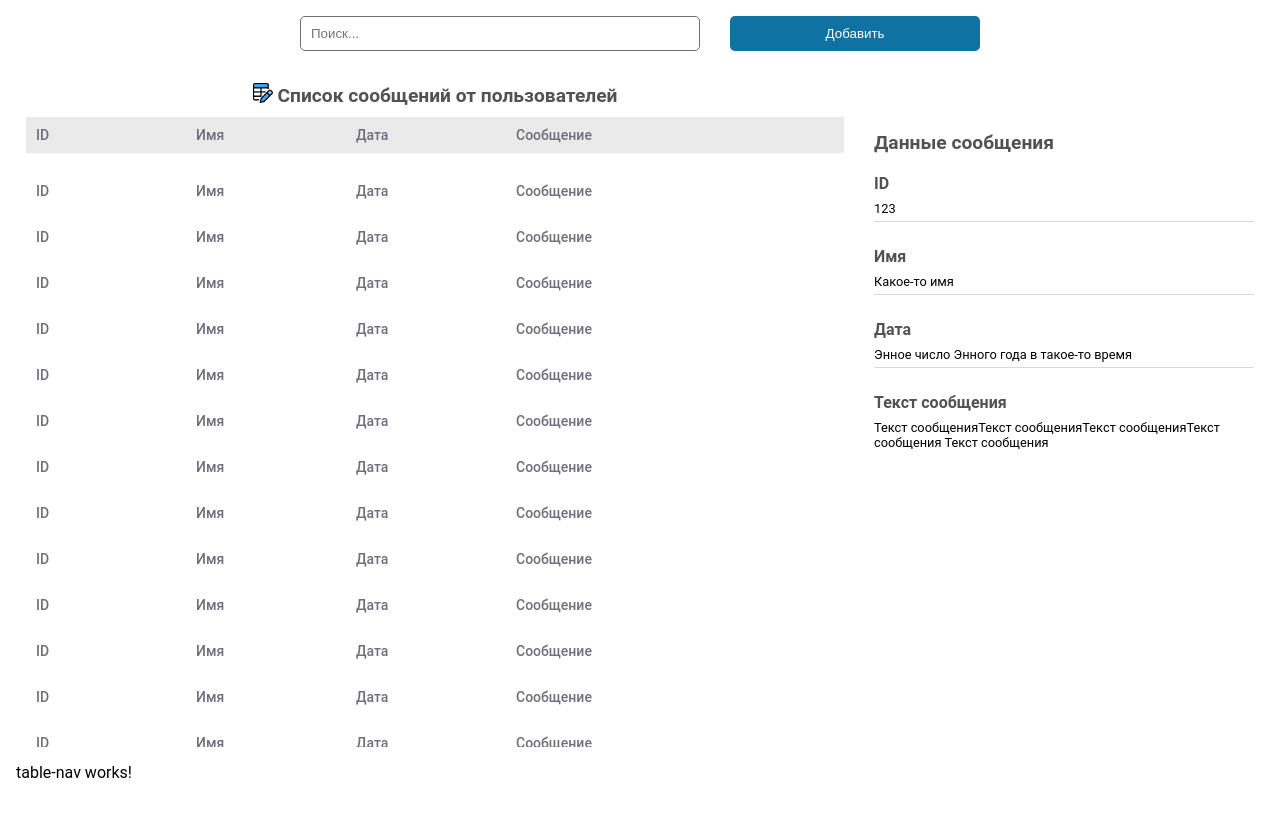
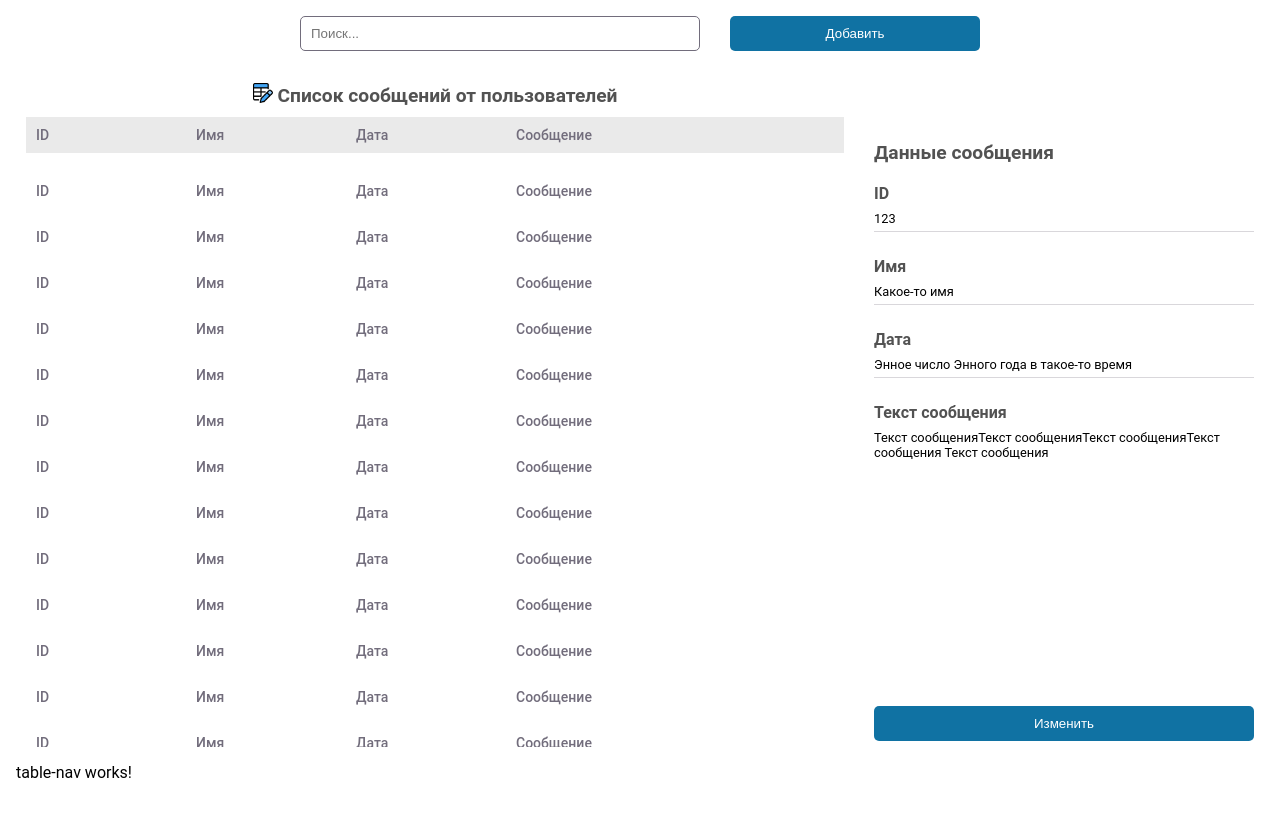
Before and after one commit to UlianaSavi/MKO-test-app, an Angular app: page / in a window 1280 px wide. Built offline with nearby package versions, Linux system fonts and the light colour scheme.

Commit message:
add sidebar button

```diff
--- a/src/app/sidebar/components/sidebar/sidebar.component.html
+++ b/src/app/sidebar/components/sidebar/sidebar.component.html
@@ -1,3 +1,4 @@
+<div class="wrapper">
   <h3 class="h3">Данные сообщения</h3>
   <div class="cross">
     <img class="img" src="/assets/icons/cross.svg" alt="cross">
@@ -20,3 +21,5 @@
       <div class="info__item__text">Текст сообщенияТекст сообщенияТекст сообщенияТекст сообщения Текст сообщения</div>
     </div>
   </div>
+</div>
+<button class="btn btn-blue">Изменить</button>
--- a/src/app/sidebar/components/sidebar/sidebar.component.scss
+++ b/src/app/sidebar/components/sidebar/sidebar.component.scss
@@ -1,10 +1,13 @@
 @import "../../../styles/variables";
 
 :host {
+  display: flex;
+  flex-direction: column;
+  justify-content: space-between;
   height: 80vh;
   min-width: 300px;
   max-width: 400px;
-  padding: 10px;
+  padding: 20px 10px;
 
   position: relative;
 }
@@ -14,6 +17,11 @@
 
   color: $dark-grey;
   font-size: 1.2em;
+}
+
+.wrapper {
+  display: flex;
+  flex-direction: column;
 }
 
 .cross {
@@ -29,6 +37,13 @@
 
 .img {
   max-width: 20px;
+}
+
+.btn {
+  width: 100%;
+  padding: 10px;
+  border-radius: 5px;
+  font-weight: 500;
 }
 
 .info {
@@ -71,7 +86,7 @@
     right: 0;
     width: 100%;
     max-width: 300px;
-    height: 100vh;
+    height: calc(100vh - $header-height);
     padding: 10px;
 
     background: $white-background;
@@ -91,7 +106,6 @@
     right: 0;
     width: 100%;
     max-width: 100%;
-    height: 100vh;
     padding: 10px;
 
     background: $white-background;
--- a/src/app/styles/_variables.scss
+++ b/src/app/styles/_variables.scss
@@ -7,3 +7,5 @@ $grey: rgb(114, 109, 124);
 $very-lite-grey: rgb(114 109 124 / 27%);
 $dark-grey: #3f3f3fe6;
 $box-shadow: -11px 8px 10px 0px rgba(34, 60, 80, 0.15);
+
+$header-height: 67px;
```
Lines whose indentation alone changed are shown as unchanged.
